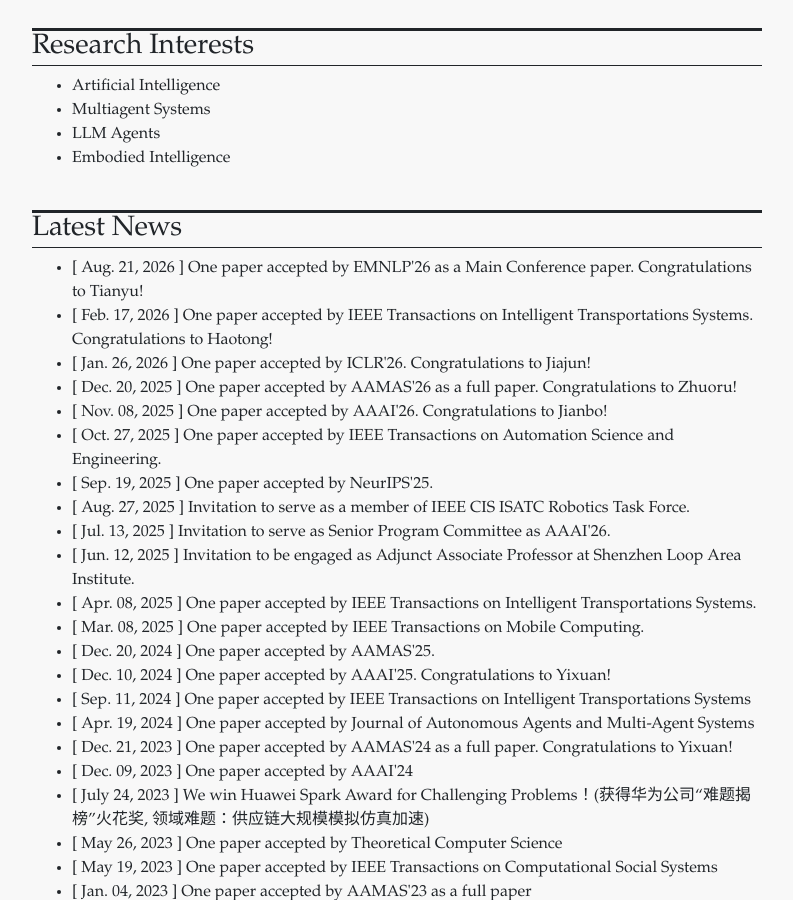
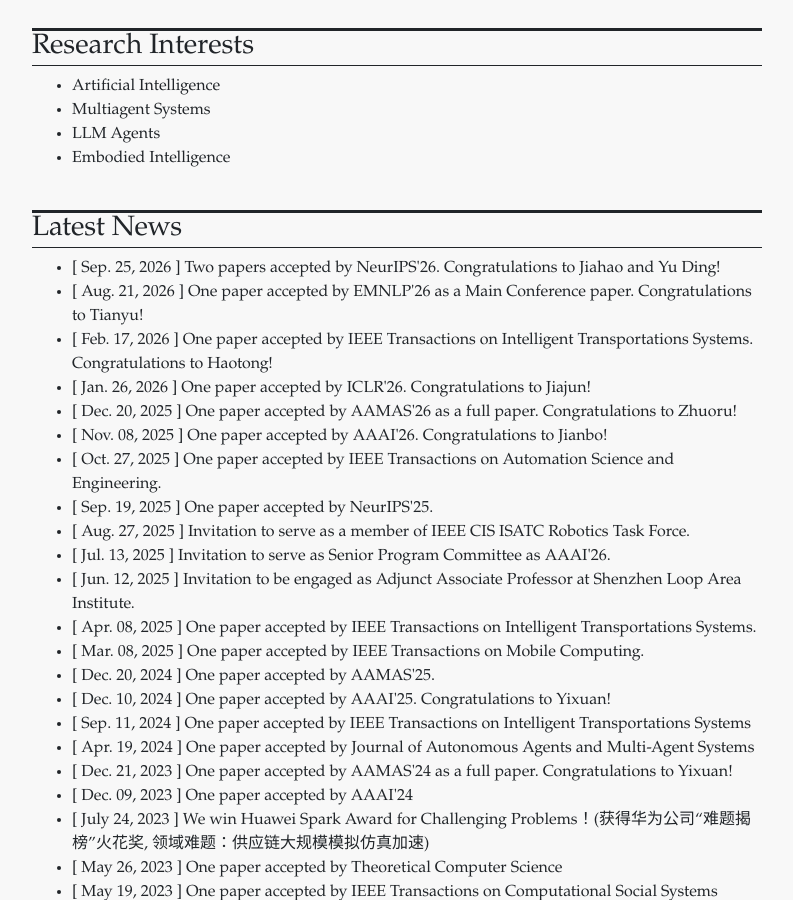
Before and after one commit to wanyuanwang/wanyuanwang.github.io, a Jekyll site: the page built from index.html, in a window 1280 px wide and 900 px high, scrolled down 697 px. Shown: the whole window, without its empty margins (243-1036 px from the left). Built offline with Jekyll 4.4.1, drawn with Linux system fonts in a browser that asks for light colours.

Commit message:
Update news.yml

```diff
--- a/_data/news.yml
+++ b/_data/news.yml
@@ -1,3 +1,5 @@
+- date: Sep. 25, 2026
+  news: Two papers accepted by NeurIPS'26. Congratulations to Jiahao and Yu Ding!
 - date: Aug. 21, 2026
   news: One paper accepted by EMNLP'26 as a Main Conference paper. Congratulations to Tianyu!
 - date: Feb. 17, 2026
```
